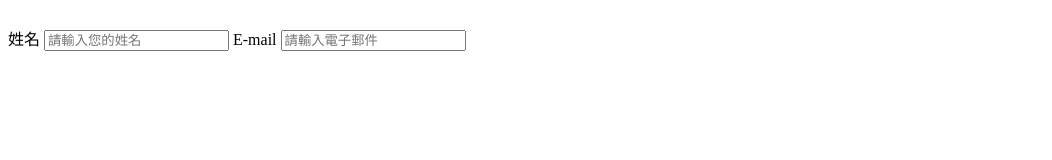
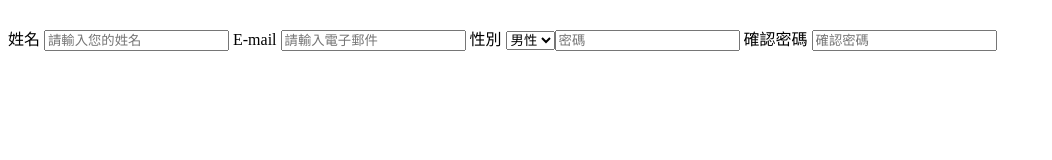
Before and after one commit to Nuyptcy/Form-Validation, a plain HTML site: page index -validation.html in a window 1280 px wide. Shown: the whole page, without its empty margins (0-1052 px from the left). Drawn offline with Linux system fonts and the light colour scheme.

```diff
--- a/index -validation.html
+++ b/index -validation.html
@@ -23,11 +23,27 @@
 <body>
     <div id="container">
         <form id="validationForm">
+            <!-- 不須action不需文件處理 不需定義發送方式 -->
             <label for="email-name">姓名</label>
+            <!-- name對應的變量名稱 提醒用戶輸入內容 value >> placeholder -->
             <input id="email-name" type="text" name="name" placeholder="請輸入您的姓名">
 
             <label id="email-address">E-mail</label>
             <input id="email-address" type="text" name="email" placeholder="請輸入電子郵件">
+
+            <label for="mail-gender">性別</label>
+            <select id="mail-gender" class="" name="gender">
+                <option value="male">男性</option>
+                <option value="female">女性</option>
+
+                <label for="pass">密碼</label>
+                <input id="pass" type="password" name="" placeholder="密碼">
+
+                <label for="pass2">確認密碼</label>
+                <input id="pass2" type="password" name="pass2" placeholder="確認密碼">
+
+
+            </select>
 
 
         </form>
```
